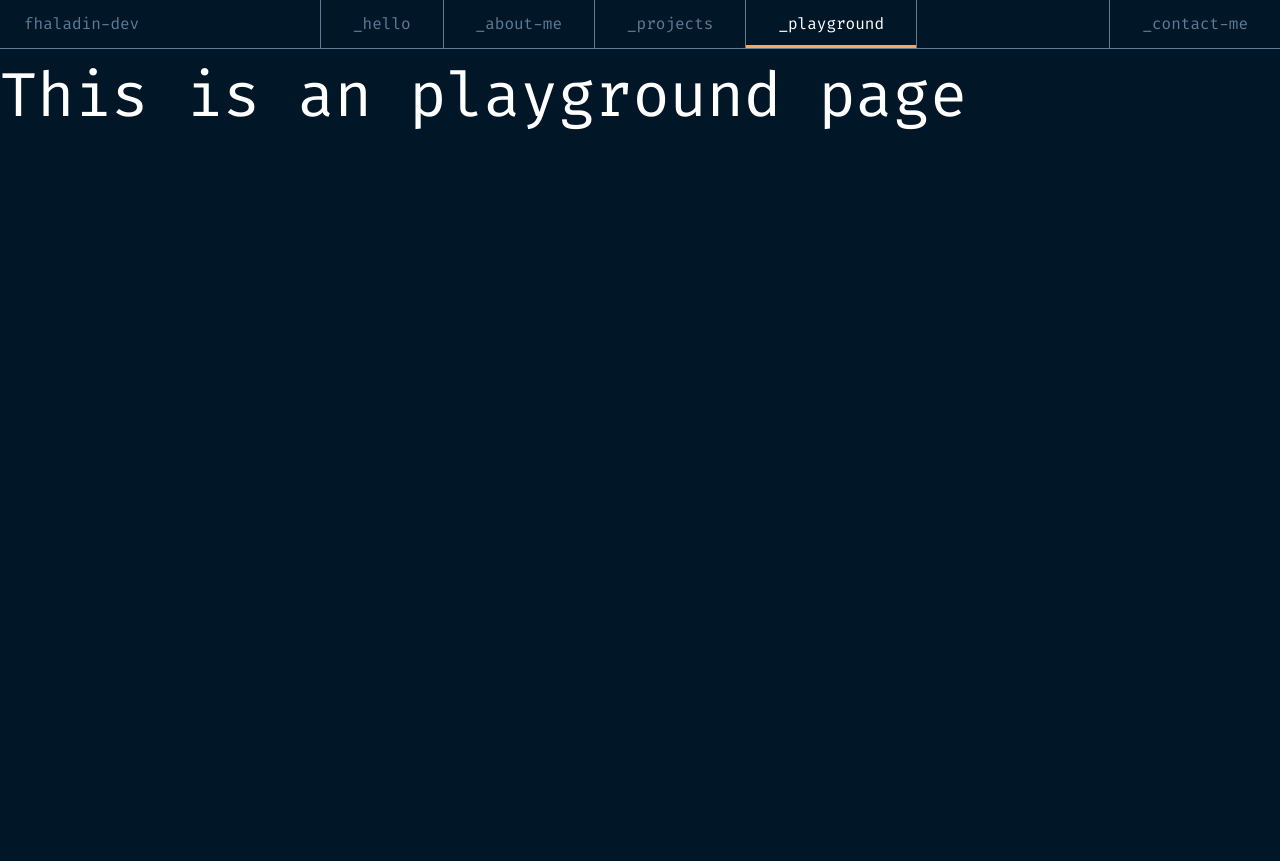
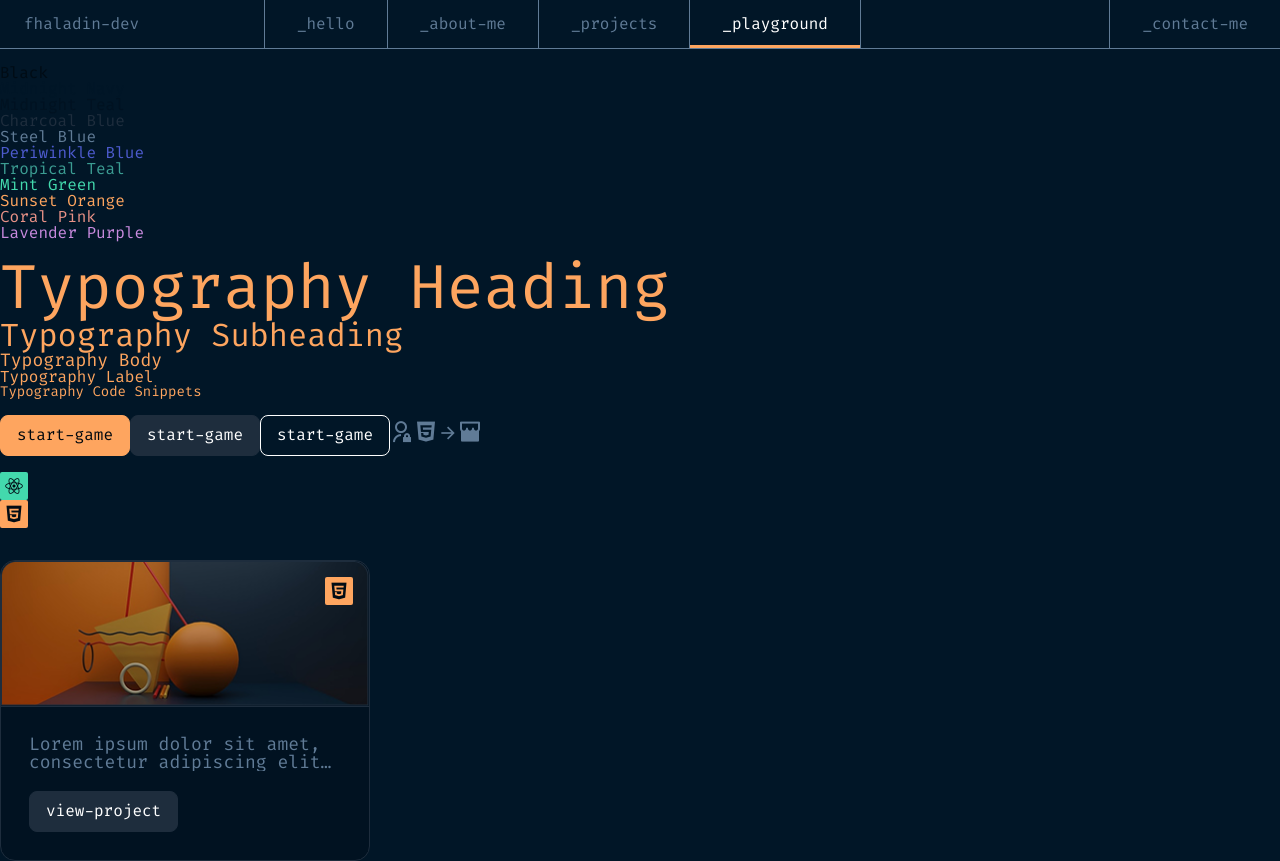
Before and after one commit to fhaladin/fhaladin.dev, a Vue app: page /playground in a window 1280 px wide. Before the commit the page ends 800 px from the top, so only its background shows below. Built offline with nearby package versions, Linux system fonts and the light colour scheme; the HTML template or start-up script is replaced by a standard one.

Commit message:
refactor navbar layout, enhance menu structure, and update PlaygroundView with UI components

```diff
--- a/src/assets/components/layout/navbar.css
+++ b/src/assets/components/layout/navbar.css
@@ -7,8 +7,16 @@
     border-steel-blue;
 }
 
-.navbar__left {
-  @apply flex;
+.navbar__menu {
+  @apply justify-between
+    hidden
+    lg:flex
+    w-full;
+}
+
+.navbar__menu-left {
+  @apply flex
+    w-full;
 }
 
 .navbar__logo {
@@ -25,6 +33,7 @@
     cursor-pointer
     border-l
     border-steel-blue
+    text-nowrap
     relative; /* Add relative position to parent */
 }
 
--- a/src/components/layout/navbar/LNavbar.vue
+++ b/src/components/layout/navbar/LNavbar.vue
@@ -1,11 +1,12 @@
 <template>
   <header>
     <nav class="navbar mb-4">
-      <div class="navbar__left">
       <div class="navbar__logo">
         <RouterLink to="/"> fhaladin-dev </RouterLink>
       </div>
 
+      <div class="navbar__menu">
+        <div class="navbar__menu-left">
           <LNavbarMenu
             v-for="(menu, index) in DNavbarMenu"
             :key="menu.text"
@@ -19,6 +20,7 @@
         <div class="navbar__contact-me">
           <LNavbarMenu to="/contact-me">_contact-me</LNavbarMenu>
         </div>
+      </div>
     </nav>
   </header>
 </template>
--- a/src/views/HelloView.vue
+++ b/src/views/HelloView.vue
@@ -1,53 +1,6 @@
 <template>
   <div>
-    <p class="text-black">Black</p>
-    <p class="text-midnight-navy">Midnight Navy</p>
-    <p class="text-midnight-teal">Midnight Teal</p>
-    <p class="text-charcoal-blue">Charcoal Blue</p>
-
-    <p class="text-steel-blue">Steel Blue</p>
-    <p class="text-periwinkle-blue">Periwinkle Blue</p>
-
-    <p class="text-tropical-teal">Tropical Teal</p>
-    <p class="text-mint-green">Mint Green</p>
-
-    <p class="text-sunset-orange">Sunset Orange</p>
-    <p class="text-coral-pink">Coral Pink</p>
-    <p class="text-lavender-purple">Lavender Purple</p>
-
-    <br />
-    <p class="text-sunset-orange text-heading">Typography Heading</p>
-    <p class="text-sunset-orange text-subheading">Typography Subheading</p>
-    <p class="text-sunset-orange text-body">Typography Body</p>
-    <p class="text-sunset-orange text-label">Typography Label</p>
-    <p class="text-sunset-orange text-code-snippets">Typography Code Snippets</p>
-    <br />
-
-    <UiButton variant="primary">start-game</UiButton>
-    <UiButton variant="secondary">start-game</UiButton>
-    <UiButton variant="outline">start-game</UiButton>
-
-    <UiIcon name="admin" variant="line" />
-    <UiIcon name="html5" />
-    <UiIcon name="arrow-right" variant="line" small />
-    <UiIcon name="store" />
-
-    <br />
-    <br />
-
-    <UiIconBox name="reactjs" color="text-steel-blue" class="bg-mint-green" />
-    <UiIconBox name="html5" class="bg-sunset-orange" />
-
-    <br />
-    <br />
-
-    <UiCard
-      image="/thumbnail/tb-01.png"
-      text="Lorem ipsum dolor sit amet, consectetur adipiscing elit. Sed do eiusmod tempor incididunt ut labore et dolore magna aliqua. Ut enim ad minim veniam, quis nostrud exercitation ullamco laboris nisi ut aliquip ex ea commodo consequat."
-      buttonText="view-project"
-      icon="html5"
-      iconBackgroundColor="bg-sunset-orange"
-    />
+    <h1 class="text-heading text-white">Fhaladin Dev</h1>
   </div>
 </template>
 
--- a/src/views/PlaygroundView.vue
+++ b/src/views/PlaygroundView.vue
@@ -1,5 +1,54 @@
 <template>
-  <div class="about">
-    <h1 class="text-heading text-white">This is an playground page</h1>
+  <div>
+    <p class="text-black">Black</p>
+    <p class="text-midnight-navy">Midnight Navy</p>
+    <p class="text-midnight-teal">Midnight Teal</p>
+    <p class="text-charcoal-blue">Charcoal Blue</p>
+
+    <p class="text-steel-blue">Steel Blue</p>
+    <p class="text-periwinkle-blue">Periwinkle Blue</p>
+
+    <p class="text-tropical-teal">Tropical Teal</p>
+    <p class="text-mint-green">Mint Green</p>
+
+    <p class="text-sunset-orange">Sunset Orange</p>
+    <p class="text-coral-pink">Coral Pink</p>
+    <p class="text-lavender-purple">Lavender Purple</p>
+
+    <br />
+    <p class="text-sunset-orange text-heading">Typography Heading</p>
+    <p class="text-sunset-orange text-subheading">Typography Subheading</p>
+    <p class="text-sunset-orange text-body">Typography Body</p>
+    <p class="text-sunset-orange text-label">Typography Label</p>
+    <p class="text-sunset-orange text-code-snippets">Typography Code Snippets</p>
+    <br />
+
+    <UiButton variant="primary">start-game</UiButton>
+    <UiButton variant="secondary">start-game</UiButton>
+    <UiButton variant="outline">start-game</UiButton>
+
+    <UiIcon name="admin" variant="line" />
+    <UiIcon name="html5" />
+    <UiIcon name="arrow-right" variant="line" small />
+    <UiIcon name="store" />
+
+    <br />
+    <br />
+
+    <UiIconBox name="reactjs" color="text-steel-blue" class="bg-mint-green" />
+    <UiIconBox name="html5" class="bg-sunset-orange" />
+
+    <br />
+    <br />
+
+    <UiCard
+      image="/thumbnail/tb-01.png"
+      text="Lorem ipsum dolor sit amet, consectetur adipiscing elit. Sed do eiusmod tempor incididunt ut labore et dolore magna aliqua. Ut enim ad minim veniam, quis nostrud exercitation ullamco laboris nisi ut aliquip ex ea commodo consequat."
+      buttonText="view-project"
+      icon="html5"
+      iconBackgroundColor="bg-sunset-orange"
+    />
   </div>
 </template>
+
+<script setup lang="ts"></script>
```
Lines whose indentation alone changed are shown as unchanged.
